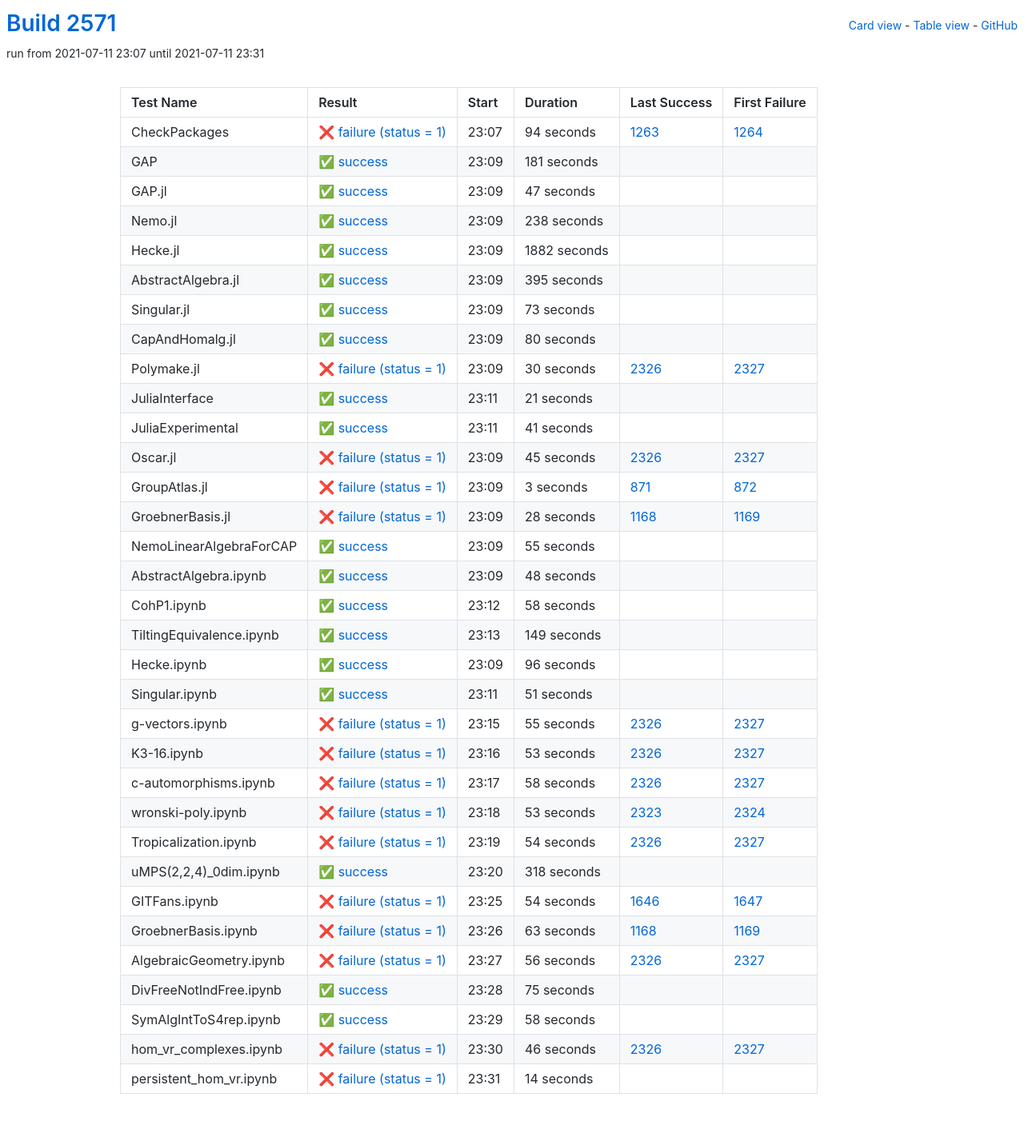
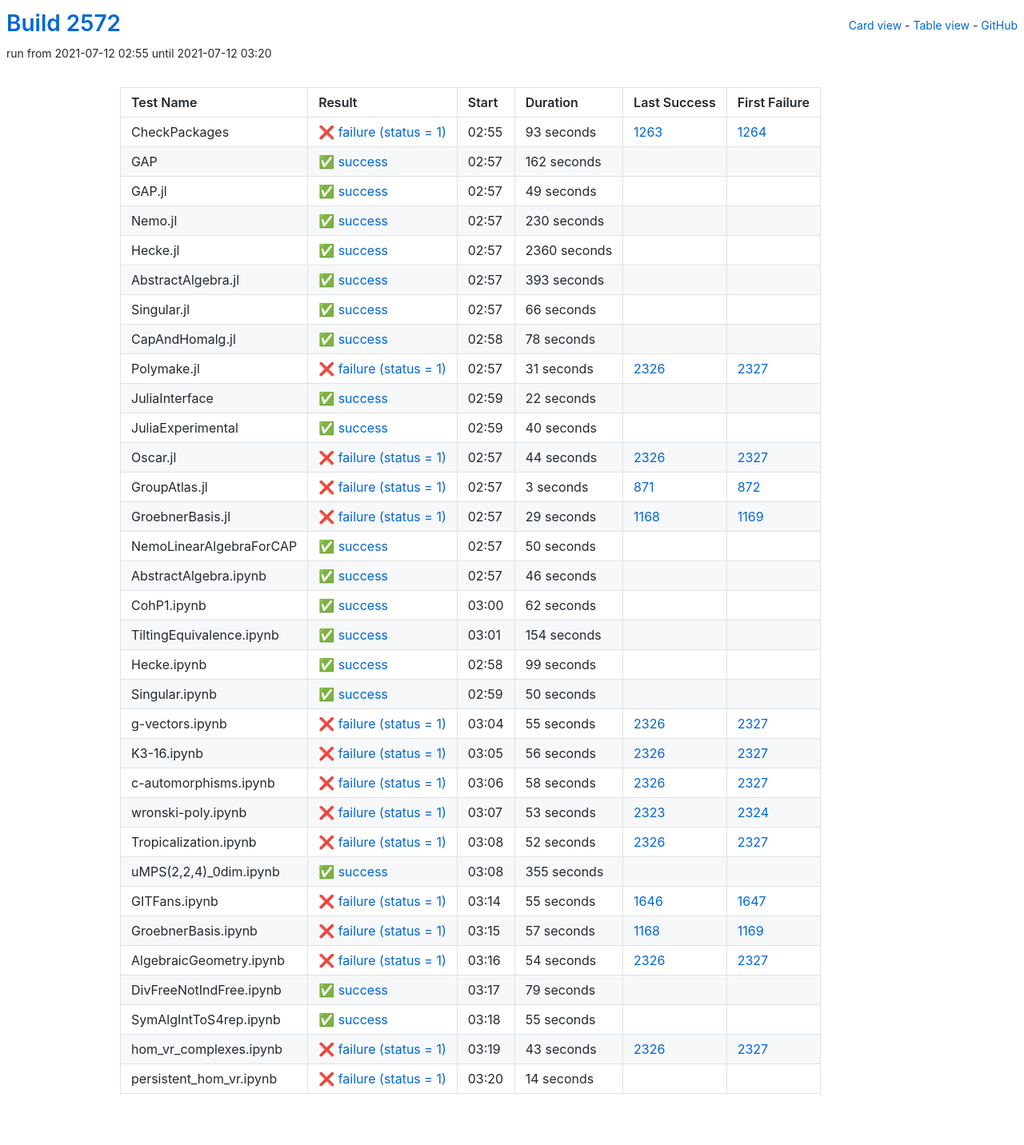
Before and after one commit to oscar-system/oscar-ci-status-stable, a Jekyll site: the page built from table.html, in a window 1280 px wide. Shown: the whole page at 80% size. Built offline with Jekyll 4.4.1, drawn with Linux system fonts in a browser that asks for light colours.

Commit message:
Build #2572

```diff
--- a/_data/ci.yml
+++ b/_data/ci.yml
@@ -1,6 +1,6 @@
 ---
-build: 2571
-build_url: https://oscarci.mathematik.uni-kl.de/job/oscar-stable/2571/
+build: 2572
+build_url: https://oscarci.mathematik.uni-kl.de/job/oscar-stable/2572/
 job: oscar-stable
 organization: oscar-system
 repo: oscar-ci-status-stable
@@ -8,152 +8,152 @@ repourl: https://github.com/oscar-system/oscar-ci-status-stable
 tests:
 - name: CheckPackages
   id: checkpackages
-  log: https://oscarci.mathematik.uni-kl.de/job/oscar-stable/2571/artifact/logs/build-2571/CheckPackages.log
-  start: 2021-07-11 23:07
+  log: https://oscarci.mathematik.uni-kl.de/job/oscar-stable/2572/artifact/logs/build-2572/CheckPackages.log
+  start: 2021-07-12 02:55
   success: false
   exitcode: 1
   status: failure
-  duration: 94
+  duration: 93
   last_success: 1263
   last_success_url: https://oscarci.mathematik.uni-kl.de/job/oscar-stable/1263/
   first_failure: 1264
   first_failure_url: https://oscarci.mathematik.uni-kl.de/job/oscar-stable/1264/
 - name: GAP
   id: gap
-  log: https://oscarci.mathematik.uni-kl.de/job/oscar-stable/2571/artifact/logs/build-2571/GAP.log
-  start: 2021-07-11 23:09
+  log: https://oscarci.mathematik.uni-kl.de/job/oscar-stable/2572/artifact/logs/build-2572/GAP.log
+  start: 2021-07-12 02:57
   success: true
   exitcode: 0
   status: success
-  duration: 181
+  duration: 162
   last_success: false
   last_success_url:
   first_failure: false
   first_failure_url:
 - name: GAP.jl
   id: gap-jl
-  log: https://oscarci.mathematik.uni-kl.de/job/oscar-stable/2571/artifact/logs/build-2571/GAP.jl.log
-  start: 2021-07-11 23:09
+  log: https://oscarci.mathematik.uni-kl.de/job/oscar-stable/2572/artifact/logs/build-2572/GAP.jl.log
+  start: 2021-07-12 02:57
   success: true
   exitcode: 0
   status: success
-  duration: 47
+  duration: 49
   last_success: false
   last_success_url:
   first_failure: false
   first_failure_url:
 - name: Nemo.jl
   id: nemo-jl
-  log: https://oscarci.mathematik.uni-kl.de/job/oscar-stable/2571/artifact/logs/build-2571/Nemo.jl.log
-  start: 2021-07-11 23:09
+  log: https://oscarci.mathematik.uni-kl.de/job/oscar-stable/2572/artifact/logs/build-2572/Nemo.jl.log
+  start: 2021-07-12 02:57
   success: true
   exitcode: 0
   status: success
-  duration: 238
+  duration: 230
   last_success: false
   last_success_url:
   first_failure: false
   first_failure_url:
 - name: Hecke.jl
   id: hecke-jl
-  log: https://oscarci.mathematik.uni-kl.de/job/oscar-stable/2571/artifact/logs/build-2571/Hecke.jl.log
-  start: 2021-07-11 23:09
+  log: https://oscarci.mathematik.uni-kl.de/job/oscar-stable/2572/artifact/logs/build-2572/Hecke.jl.log
+  start: 2021-07-12 02:57
   success: true
   exitcode: 0
   status: success
-  duration: 1882
+  duration: 2360
   last_success: false
   last_success_url:
   first_failure: false
   first_failure_url:
 - name: AbstractAlgebra.jl
   id: abstractalgebra-jl
-  log: https://oscarci.mathematik.uni-kl.de/job/oscar-stable/2571/artifact/logs/build-2571/AbstractAlgebra.jl.log
-  start: 2021-07-11 23:09
+  log: https://oscarci.mathematik.uni-kl.de/job/oscar-stable/2572/artifact/logs/build-2572/AbstractAlgebra.jl.log
+  start: 2021-07-12 02:57
   success: true
   exitcode: 0
   status: success
-  duration: 395
+  duration: 393
   last_success: false
   last_success_url:
   first_failure: false
   first_failure_url:
 - name: Singular.jl
   id: singular-jl
-  log: https://oscarci.mathematik.uni-kl.de/job/oscar-stable/2571/artifact/logs/build-2571/Singular.jl.log
-  start: 2021-07-11 23:09
+  log: https://oscarci.mathematik.uni-kl.de/job/oscar-stable/2572/artifact/logs/build-2572/Singular.jl.log
+  start: 2021-07-12 02:57
   success: true
   exitcode: 0
   status: success
-  duration: 73
+  duration: 66
   last_success: false
   last_success_url:
   first_failure: false
   first_failure_url:
 - name: CapAndHomalg.jl
   id: capandhomalg-jl
-  log: https://oscarci.mathematik.uni-kl.de/job/oscar-stable/2571/artifact/logs/build-2571/CapAndHomalg.jl.log
-  start: 2021-07-11 23:09
+  log: https://oscarci.mathematik.uni-kl.de/job/oscar-stable/2572/artifact/logs/build-2572/CapAndHomalg.jl.log
+  start: 2021-07-12 02:58
   success: true
   exitcode: 0
   status: success
-  duration: 80
+  duration: 78
   last_success: false
   last_success_url:
   first_failure: false
   first_failure_url:
 - name: Polymake.jl
   id: polymake-jl
-  log: https://oscarci.mathematik.uni-kl.de/job/oscar-stable/2571/artifact/logs/build-2571/Polymake.jl.log
-  start: 2021-07-11 23:09
+  log: https://oscarci.mathematik.uni-kl.de/job/oscar-stable/2572/artifact/logs/build-2572/Polymake.jl.log
+  start: 2021-07-12 02:57
   success: false
   exitcode: 1
   status: failure
-  duration: 30
+  duration: 31
   last_success: 2326
   last_success_url: https://oscarci.mathematik.uni-kl.de/job/oscar-stable/2326/
   first_failure: 2327
   first_failure_url: https://oscarci.mathematik.uni-kl.de/job/oscar-stable/2327/
 - name: JuliaInterface
   id: juliainterface
-  log: https://oscarci.mathematik.uni-kl.de/job/oscar-stable/2571/artifact/logs/build-2571/JuliaInterface.log
-  start: 2021-07-11 23:11
+  log: https://oscarci.mathematik.uni-kl.de/job/oscar-stable/2572/artifact/logs/build-2572/JuliaInterface.log
+  start: 2021-07-12 02:59
   success: true
   exitcode: 0
   status: success
-  duration: 21
+  duration: 22
   last_success: false
   last_success_url:
   first_failure: false
   first_failure_url:
 - name: JuliaExperimental
   id: juliaexperimental
-  log: https://oscarci.mathematik.uni-kl.de/job/oscar-stable/2571/artifact/logs/build-2571/JuliaExperimental.log
-  start: 2021-07-11 23:11
+  log: https://oscarci.mathematik.uni-kl.de/job/oscar-stable/2572/artifact/logs/build-2572/JuliaExperimental.log
+  start: 2021-07-12 02:59
   success: true
   exitcode: 0
   status: success
-  duration: 41
+  duration: 40
   last_success: false
   last_success_url:
   first_failure: false
   first_failure_url:
 - name: Oscar.jl
   id: oscar-jl
-  log: https://oscarci.mathematik.uni-kl.de/job/oscar-stable/2571/artifact/logs/build-2571/Oscar.jl.log
-  start: 2021-07-11 23:09
+  log: https://oscarci.mathematik.uni-kl.de/job/oscar-stable/2572/artifact/logs/build-2572/Oscar.jl.log
+  start: 2021-07-12 02:57
   success: false
   exitcode: 1
   status: failure
-  duration: 45
+  duration: 44
   last_success: 2326
   last_success_url: https://oscarci.mathematik.uni-kl.de/job/oscar-stable/2326/
   first_failure: 2327
   first_failure_url: https://oscarci.mathematik.uni-kl.de/job/oscar-stable/2327/
 - name: GroupAtlas.jl
   id: groupatlas-jl
-  log: https://oscarci.mathematik.uni-kl.de/job/oscar-stable/2571/artifact/logs/build-2571/GroupAtlas.jl.log
-  start: 2021-07-11 23:09
+  log: https://oscarci.mathematik.uni-kl.de/job/oscar-stable/2572/artifact/logs/build-2572/GroupAtlas.jl.log
+  start: 2021-07-12 02:57
   success: false
   exitcode: 1
   status: failure
@@ -164,92 +164,92 @@ tests:
   first_failure_url: https://oscarci.mathematik.uni-kl.de/job/oscar-stable/872/
 - name: GroebnerBasis.jl
   id: groebnerbasis-jl
-  log: https://oscarci.mathematik.uni-kl.de/job/oscar-stable/2571/artifact/logs/build-2571/GroebnerBasis.jl.log
-  start: 2021-07-11 23:09
+  log: https://oscarci.mathematik.uni-kl.de/job/oscar-stable/2572/artifact/logs/build-2572/GroebnerBasis.jl.log
+  start: 2021-07-12 02:57
   success: false
   exitcode: 1
   status: failure
-  duration: 28
+  duration: 29
   last_success: 1168
   last_success_url: https://oscarci.mathematik.uni-kl.de/job/oscar-stable/1168/
   first_failure: 1169
   first_failure_url: https://oscarci.mathematik.uni-kl.de/job/oscar-stable/1169/
 - name: NemoLinearAlgebraForCAP
   id: nemolinearalgebraforcap
-  log: https://oscarci.mathematik.uni-kl.de/job/oscar-stable/2571/artifact/logs/build-2571/NemoLinearAlgebraForCAP.log
-  start: 2021-07-11 23:09
+  log: https://oscarci.mathematik.uni-kl.de/job/oscar-stable/2572/artifact/logs/build-2572/NemoLinearAlgebraForCAP.log
+  start: 2021-07-12 02:57
   success: true
   exitcode: 0
   status: success
-  duration: 55
+  duration: 50
   last_success: false
   last_success_url:
   first_failure: false
   first_failure_url:
 - name: AbstractAlgebra.ipynb
   id: abstractalgebra-ipynb
-  log: https://oscarci.mathematik.uni-kl.de/job/oscar-stable/2571/artifact/logs/build-2571/AbstractAlgebra.ipynb.log
-  start: 2021-07-11 23:09
+  log: https://oscarci.mathematik.uni-kl.de/job/oscar-stable/2572/artifact/logs/build-2572/AbstractAlgebra.ipynb.log
+  start: 2021-07-12 02:57
   success: true
   exitcode: 0
   status: success
-  duration: 48
+  duration: 46
   last_success: false
   last_success_url:
   first_failure: false
   first_failure_url:
 - name: CohP1.ipynb
   id: cohp1-ipynb
-  log: https://oscarci.mathematik.uni-kl.de/job/oscar-stable/2571/artifact/logs/build-2571/CohP1.ipynb.log
-  start: 2021-07-11 23:12
+  log: https://oscarci.mathematik.uni-kl.de/job/oscar-stable/2572/artifact/logs/build-2572/CohP1.ipynb.log
+  start: 2021-07-12 03:00
   success: true
   exitcode: 0
   status: success
-  duration: 58
+  duration: 62
   last_success: false
   last_success_url:
   first_failure: false
   first_failure_url:
 - name: TiltingEquivalence.ipynb
   id: tiltingequivalence-ipynb
-  log: https://oscarci.mathematik.uni-kl.de/job/oscar-stable/2571/artifact/logs/build-2571/TiltingEquivalence.ipynb.log
-  start: 2021-07-11 23:13
+  log: https://oscarci.mathematik.uni-kl.de/job/oscar-stable/2572/artifact/logs/build-2572/TiltingEquivalence.ipynb.log
+  start: 2021-07-12 03:01
   success: true
   exitcode: 0
   status: success
-  duration: 149
+  duration: 154
   last_success: false
   last_success_url:
   first_failure: false
   first_failure_url:
 - name: Hecke.ipynb
   id: hecke-ipynb
-  log: https://oscarci.mathematik.uni-kl.de/job/oscar-stable/2571/artifact/logs/build-2571/Hecke.ipynb.log
-  start: 2021-07-11 23:09
+  log: https://oscarci.mathematik.uni-kl.de/job/oscar-stable/2572/artifact/logs/build-2572/Hecke.ipynb.log
+  start: 2021-07-12 02:58
   success: true
   exitcode: 0
   status: success
-  duration: 96
+  duration: 99
   last_success: false
   last_success_url:
   first_failure: false
   first_failure_url:
 - name: Singular.ipynb
   id: singular-ipynb
-  log: https://oscarci.mathematik.uni-kl.de/job/oscar-stable/2571/artifact/logs/build-2571/Singular.ipynb.log
-  start: 2021-07-11 23:11
+  log: https://oscarci.mathematik.uni-kl.de/job/oscar-stable/2572/artifact/logs/build-2572/Singular.ipynb.log
+  start: 2021-07-12 02:59
   success: true
   exitcode: 0
   status: success
-  duration: 51
+  duration: 50
   last_success: false
   last_success_url:
   first_failure: false
   first_failure_url:
 - name: g-vectors.ipynb
   id: g-vectors-ipynb
-  log: https://oscarci.mathematik.uni-kl.de/job/oscar-stable/2571/artifact/logs/build-2571/g-vectors.ipynb.log
-  start: 2021-07-11 23:15
+  log: https://oscarci.mathematik.uni-kl.de/job/oscar-stable/2572/artifact/logs/build-2572/g-vectors.ipynb.log
+  start: 2021-07-12 03:04
   success: false
   exitcode: 1
   status: failure
@@ -260,20 +260,20 @@ tests:
   first_failure_url: https://oscarci.mathematik.uni-kl.de/job/oscar-stable/2327/
 - name: K3-16.ipynb
   id: k3-16-ipynb
-  log: https://oscarci.mathematik.uni-kl.de/job/oscar-stable/2571/artifact/logs/build-2571/K3-16.ipynb.log
-  start: 2021-07-11 23:16
+  log: https://oscarci.mathematik.uni-kl.de/job/oscar-stable/2572/artifact/logs/build-2572/K3-16.ipynb.log
+  start: 2021-07-12 03:05
   success: false
   exitcode: 1
   status: failure
-  duration: 53
+  duration: 56
   last_success: 2326
   last_success_url: https://oscarci.mathematik.uni-kl.de/job/oscar-stable/2326/
   first_failure: 2327
   first_failure_url: https://oscarci.mathematik.uni-kl.de/job/oscar-stable/2327/
 - name: c-automorphisms.ipynb
   id: c-automorphisms-ipynb
-  log: https://oscarci.mathematik.uni-kl.de/job/oscar-stable/2571/artifact/logs/build-2571/c-automorphisms.ipynb.log
-  start: 2021-07-11 23:17
+  log: https://oscarci.mathematik.uni-kl.de/job/oscar-stable/2572/artifact/logs/build-2572/c-automorphisms.ipynb.log
+  start: 2021-07-12 03:06
   success: false
   exitcode: 1
   status: failure
@@ -284,8 +284,8 @@ tests:
   first_failure_url: https://oscarci.mathematik.uni-kl.de/job/oscar-stable/2327/
 - name: wronski-poly.ipynb
   id: wronski-poly-ipynb
-  log: https://oscarci.mathematik.uni-kl.de/job/oscar-stable/2571/artifact/logs/build-2571/wronski-poly.ipynb.log
-  start: 2021-07-11 23:18
+  log: https://oscarci.mathematik.uni-kl.de/job/oscar-stable/2572/artifact/logs/build-2572/wronski-poly.ipynb.log
+  start: 2021-07-12 03:07
   success: false
   exitcode: 1
   status: failure
@@ -296,8 +296,56 @@ tests:
   first_failure_url: https://oscarci.mathematik.uni-kl.de/job/oscar-stable/2324/
 - name: Tropicalization.ipynb
   id: tropicalization-ipynb
-  log: https://oscarci.mathematik.uni-kl.de/job/oscar-stable/2571/artifact/logs/build-2571/Tropicalization.ipynb.log
-  start: 2021-07-11 23:19
+  log: https://oscarci.mathematik.uni-kl.de/job/oscar-stable/2572/artifact/logs/build-2572/Tropicalization.ipynb.log
+  start: 2021-07-12 03:08
+  success: false
+  exitcode: 1
+  status: failure
+  duration: 52
+  last_success: 2326
+  last_success_url: https://oscarci.mathematik.uni-kl.de/job/oscar-stable/2326/
+  first_failure: 2327
+  first_failure_url: https://oscarci.mathematik.uni-kl.de/job/oscar-stable/2327/
+- name: uMPS(2,2,4)_0dim.ipynb
+  id: umps-2-2-4-0dim-ipynb
+  log: https://oscarci.mathematik.uni-kl.de/job/oscar-stable/2572/artifact/logs/build-2572/uMPS-2-2-4-_0dim.ipynb.log
+  start: 2021-07-12 03:08
+  success: true
+  exitcode: 0
+  status: success
+  duration: 355
+  last_success: false
+  last_success_url:
+  first_failure: false
+  first_failure_url:
+- name: GITFans.ipynb
+  id: gitfans-ipynb
+  log: https://oscarci.mathematik.uni-kl.de/job/oscar-stable/2572/artifact/logs/build-2572/GITFans.ipynb.log
+  start: 2021-07-12 03:14
+  success: false
+  exitcode: 1
+  status: failure
+  duration: 55
+  last_success: 1646
+  last_success_url: https://oscarci.mathematik.uni-kl.de/job/oscar-stable/1646/
+  first_failure: 1647
+  first_failure_url: https://oscarci.mathematik.uni-kl.de/job/oscar-stable/1647/
+- name: GroebnerBasis.ipynb
+  id: groebnerbasis-ipynb
+  log: https://oscarci.mathematik.uni-kl.de/job/oscar-stable/2572/artifact/logs/build-2572/GroebnerBasis.ipynb.log
+  start: 2021-07-12 03:15
+  success: false
+  exitcode: 1
+  status: failure
+  duration: 57
+  last_success: 1168
+  last_success_url: https://oscarci.mathematik.uni-kl.de/job/oscar-stable/1168/
+  first_failure: 1169
+  first_failure_url: https://oscarci.mathematik.uni-kl.de/job/oscar-stable/1169/
+- name: AlgebraicGeometry.ipynb
+  id: algebraicgeometry-ipynb
+  log: https://oscarci.mathematik.uni-kl.de/job/oscar-stable/2572/artifact/logs/build-2572/AlgebraicGeometry.ipynb.log
+  start: 2021-07-12 03:16
   success: false
   exitcode: 1
   status: failure
@@ -306,94 +354,46 @@ tests:
   last_success_url: https://oscarci.mathematik.uni-kl.de/job/oscar-stable/2326/
   first_failure: 2327
   first_failure_url: https://oscarci.mathematik.uni-kl.de/job/oscar-stable/2327/
-- name: uMPS(2,2,4)_0dim.ipynb
-  id: umps-2-2-4-0dim-ipynb
-  log: https://oscarci.mathematik.uni-kl.de/job/oscar-stable/2571/artifact/logs/build-2571/uMPS-2-2-4-_0dim.ipynb.log
-  start: 2021-07-11 23:20
+- name: DivFreeNotIndFree.ipynb
+  id: divfreenotindfree-ipynb
+  log: https://oscarci.mathematik.uni-kl.de/job/oscar-stable/2572/artifact/logs/build-2572/DivFreeNotIndFree.ipynb.log
+  start: 2021-07-12 03:17
   success: true
   exitcode: 0
   status: success
-  duration: 318
-  last_success: false
-  last_success_url:
-  first_failure: false
-  first_failure_url:
-- name: GITFans.ipynb
-  id: gitfans-ipynb
-  log: https://oscarci.mathematik.uni-kl.de/job/oscar-stable/2571/artifact/logs/build-2571/GITFans.ipynb.log
-  start: 2021-07-11 23:25
-  success: false
-  exitcode: 1
-  status: failure
-  duration: 54
-  last_success: 1646
-  last_success_url: https://oscarci.mathematik.uni-kl.de/job/oscar-stable/1646/
-  first_failure: 1647
-  first_failure_url: https://oscarci.mathematik.uni-kl.de/job/oscar-stable/1647/
-- name: GroebnerBasis.ipynb
-  id: groebnerbasis-ipynb
-  log: https://oscarci.mathematik.uni-kl.de/job/oscar-stable/2571/artifact/logs/build-2571/GroebnerBasis.ipynb.log
-  start: 2021-07-11 23:26
-  success: false
-  exitcode: 1
-  status: failure
-  duration: 63
-  last_success: 1168
-  last_success_url: https://oscarci.mathematik.uni-kl.de/job/oscar-stable/1168/
-  first_failure: 1169
-  first_failure_url: https://oscarci.mathematik.uni-kl.de/job/oscar-stable/1169/
-- name: AlgebraicGeometry.ipynb
-  id: algebraicgeometry-ipynb
-  log: https://oscarci.mathematik.uni-kl.de/job/oscar-stable/2571/artifact/logs/build-2571/AlgebraicGeometry.ipynb.log
-  start: 2021-07-11 23:27
-  success: false
-  exitcode: 1
-  status: failure
-  duration: 56
-  last_success: 2326
-  last_success_url: https://oscarci.mathematik.uni-kl.de/job/oscar-stable/2326/
-  first_failure: 2327
-  first_failure_url: https://oscarci.mathematik.uni-kl.de/job/oscar-stable/2327/
-- name: DivFreeNotIndFree.ipynb
-  id: divfreenotindfree-ipynb
-  log: https://oscarci.mathematik.uni-kl.de/job/oscar-stable/2571/artifact/logs/build-2571/DivFreeNotIndFree.ipynb.log
-  start: 2021-07-11 23:28
-  success: true
-  exitcode: 0
-  status: success
-  duration: 75
+  duration: 79
   last_success: false
   last_success_url:
   first_failure: false
   first_failure_url:
 - name: SymAlgIntToS4rep.ipynb
   id: symalginttos4rep-ipynb
-  log: https://oscarci.mathematik.uni-kl.de/job/oscar-stable/2571/artifact/logs/build-2571/SymAlgIntToS4rep.ipynb.log
-  start: 2021-07-11 23:29
+  log: https://oscarci.mathematik.uni-kl.de/job/oscar-stable/2572/artifact/logs/build-2572/SymAlgIntToS4rep.ipynb.log
+  start: 2021-07-12 03:18
   success: true
   exitcode: 0
   status: success
-  duration: 58
+  duration: 55
   last_success: false
   last_success_url:
   first_failure: false
   first_failure_url:
 - name: hom_vr_complexes.ipynb
   id: hom-vr-complexes-ipynb
-  log: https://oscarci.mathematik.uni-kl.de/job/oscar-stable/2571/artifact/logs/build-2571/hom_vr_complexes.ipynb.log
-  start: 2021-07-11 23:30
+  log: https://oscarci.mathematik.uni-kl.de/job/oscar-stable/2572/artifact/logs/build-2572/hom_vr_complexes.ipynb.log
+  start: 2021-07-12 03:19
   success: false
   exitcode: 1
   status: failure
-  duration: 46
+  duration: 43
   last_success: 2326
   last_success_url: https://oscarci.mathematik.uni-kl.de/job/oscar-stable/2326/
   first_failure: 2327
   first_failure_url: https://oscarci.mathematik.uni-kl.de/job/oscar-stable/2327/
 - name: persistent_hom_vr.ipynb
   id: persistent-hom-vr-ipynb
-  log: https://oscarci.mathematik.uni-kl.de/job/oscar-stable/2571/artifact/logs/build-2571/persistent_hom_vr.ipynb.log
-  start: 2021-07-11 23:31
+  log: https://oscarci.mathematik.uni-kl.de/job/oscar-stable/2572/artifact/logs/build-2572/persistent_hom_vr.ipynb.log
+  start: 2021-07-12 03:20
   success: false
   exitcode: 1
   status: failure
```
Also changed, not shown: README.md.
